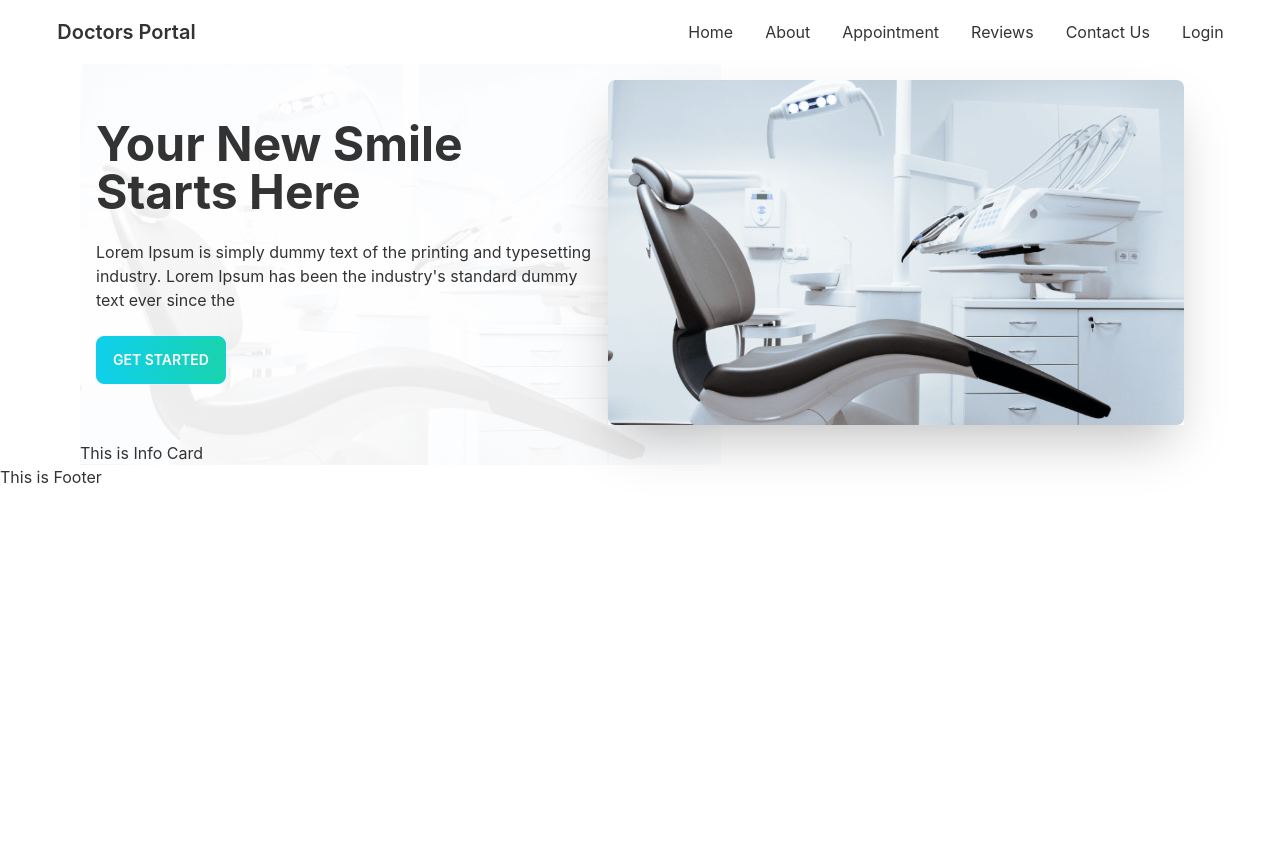
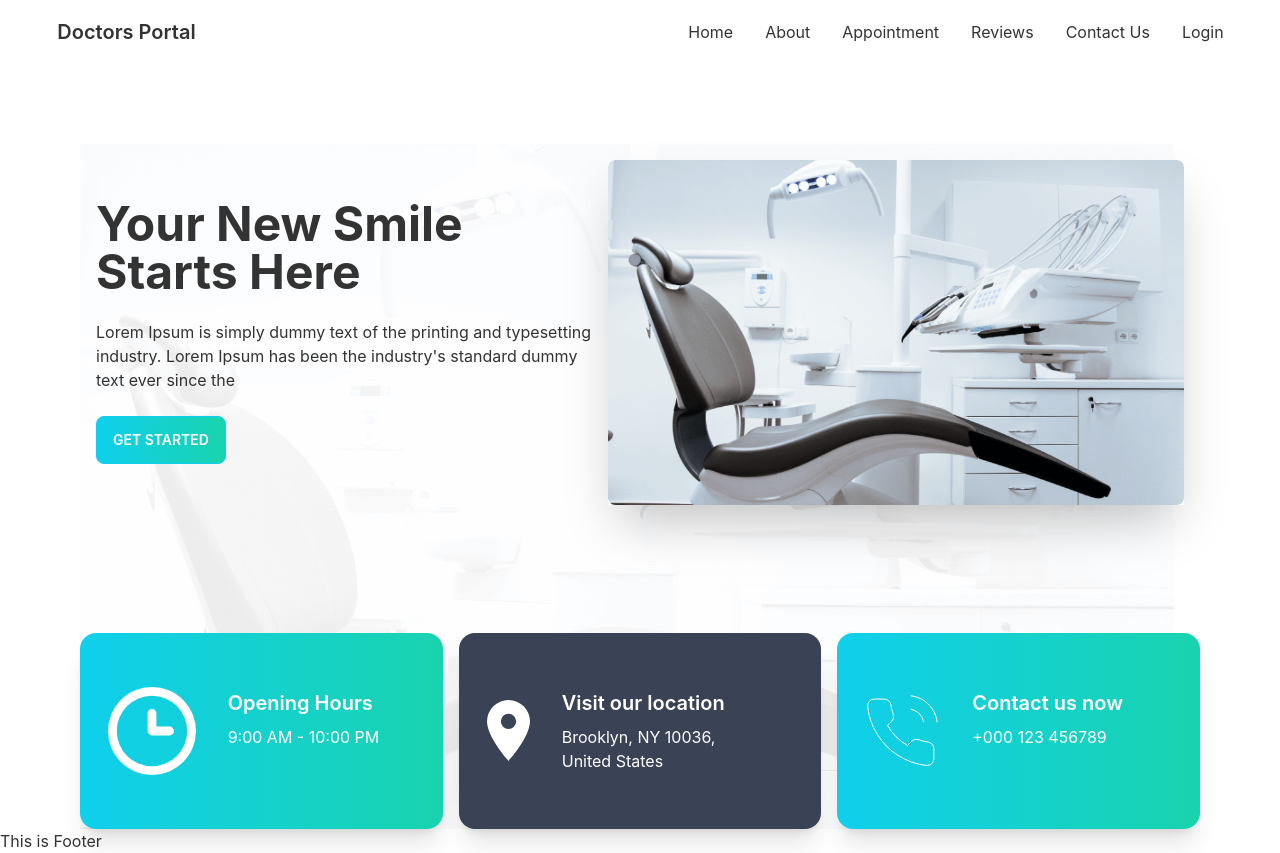
Before and after one commit to 100galib/doctorportal-client, a React (Create React App) app: page / in a window 1280 px wide. Before the commit the page ends 800 px from the top, so only its background shows below. Built offline with nearby package versions, Linux system fonts and the light colour scheme.

Commit message:
info card added

```diff
--- a/src/Components/Pages/Home/Banner/Banner.js
+++ b/src/Components/Pages/Home/Banner/Banner.js
@@ -3,7 +3,7 @@ import rightImage from '../../../../assets/images/chair.png';
 
 const Banner = () => {
     return (
-        <div className="hero">
+        <div className="hero mt-20">
             <div className="hero-content flex-col lg:flex-row-reverse">
                 <img src={rightImage} className="shadow-2xl lg:max-w-xl" alt='banner area'/>
                 <div>
--- a/src/Components/Pages/Home/Infocards/Infocard.js
+++ b/src/Components/Pages/Home/Infocards/Infocard.js
@@ -1,15 +1,13 @@
 import React from 'react';
 
-const Infocard = () => {
+const Infocard = ({singleData}) => {
+    const {name, data, icon, bgColor} = singleData;
     return (
-        <div className="card card-side bg-base-100 shadow-xl">
-            <figure><img src="https://placeimg.com/200/280/arch" alt="Movie"/></figure>
+        <div className={`card card-side ${bgColor} text-white shadow-xl mt-28 py-6 px-7`}>
+            <figure><img src={icon} alt="Movie"/></figure>
             <div className="card-body">
-                <h2 className="card-title">New movie is released!</h2>
-                <p>Click the button to watch on Jetflix app.</p>
-                <div className="card-actions justify-end">
-                <button className="btn btn-primary">Watch</button>
-                </div>
+                <h2 className="card-title">{name}</h2>
+                <p>{data}</p>
             </div>
         </div>
     );
--- a/src/Components/Pages/Home/Infocards/Infocards.js
+++ b/src/Components/Pages/Home/Infocards/Infocards.js
@@ -1,9 +1,40 @@
 import React from 'react';
+import clock from '../../../../assets/icons/clock.svg';
+import location from '../../../../assets/icons/marker.svg';
+import phone from '../../../../assets/icons/phone.svg';
+import Infocard from './Infocard';
 
 const Infocards = () => {
+
+    const cardData = [
+        {
+            id: 1,
+            name: 'Opening Hours',
+            data: '9:00 AM - 10:00 PM',
+            icon: clock,
+            bgColor: 'bg-gradient-to-r from-primary to-secondary text-white'
+        },
+        {
+            id: 2,
+            name: 'Visit our location',
+            data: 'Brooklyn, NY 10036, United States',
+            icon: location,
+            bgColor: 'bg-accent'
+        },
+        {
+            id: 3,
+            name: 'Contact us now',
+            data: '+000 123 456789',
+            icon: phone,
+            bgColor: 'bg-gradient-to-r from-primary to-secondary text-white'
+        }
+    ]
+
     return (
-        <div>
-            <h1>This is Info Card</h1>
+        <div className='grid grid-cols-1 md:grid-cols-3 gap-4'>
+            {
+                cardData.map(singleData => <Infocard key={singleData.id} singleData={singleData}></Infocard>)
+            }
         </div>
     );
 };
```
